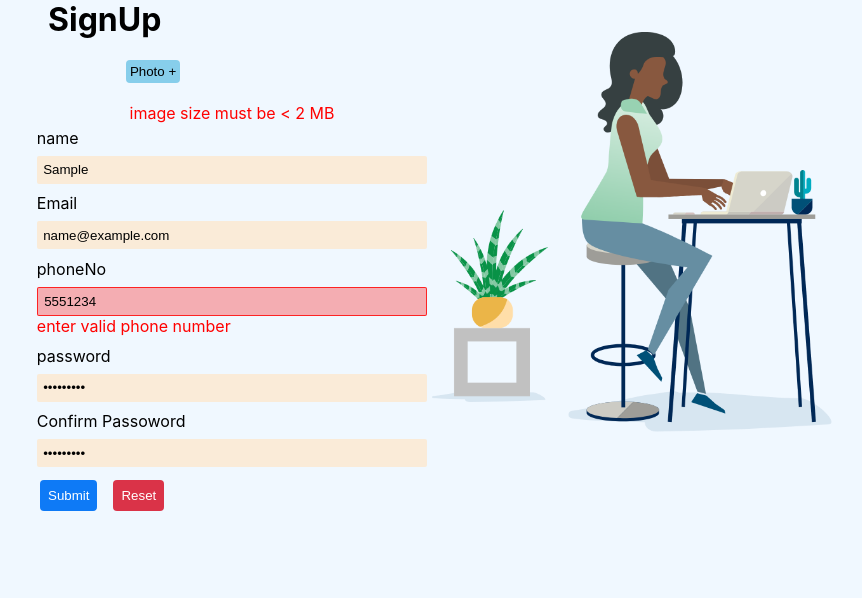
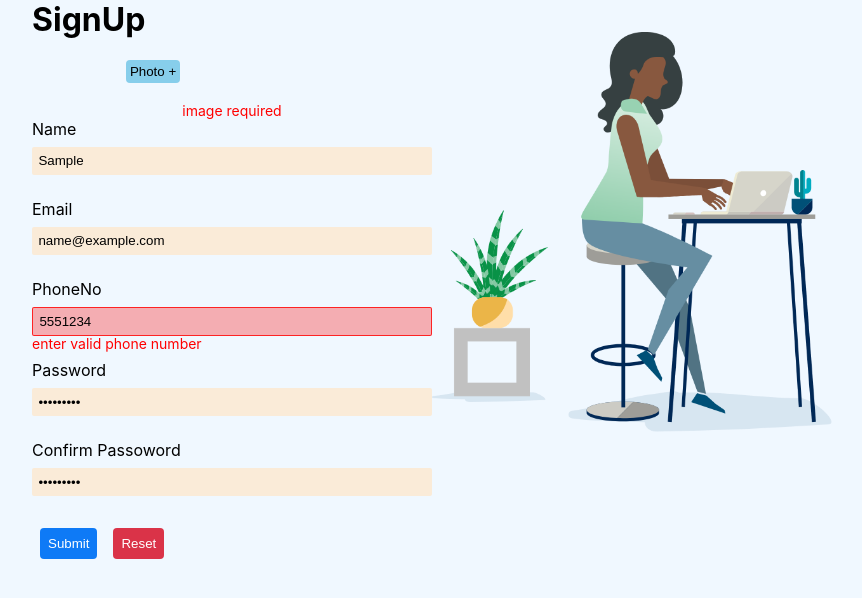
Before and after one commit to smeekas/react-practical8, a React (Create React App) app: page /signup in a window 1280 px wide. Both pictures are taken after typing "Sample", "name@example.com", "5551234", "Sample123", "Sample123" into the empty fields and a click on the button "Submit". Shown: the top 598 px of the page, without its empty margins (160-1022 px from the left). Built offline with nearby package versions, Linux system fonts and the light colour scheme.

Commit message:
fix: code cleanup

```diff
--- a/src/components/Form/Form.js
+++ b/src/components/Form/Form.js
@@ -21,17 +21,15 @@ const Form = () => {
       .required("phone number required"),
     pass: Yup.string()
       .min(3, "password must be atleast 15 character long ")
-      .required("Password i required"),
+      .required("Password  required"),
     confirmPass: Yup.string()
       .oneOf([Yup.ref("pass"), null], "Passwords must match")
       .required("confirm password required"),
-    photo: Yup.mixed().test(
-      "fileSize",
-      "image size must be < 2 MB",
-      (value) => {
+    photo: Yup.mixed()
+      .required("image required")
+      .test("fileSize", "image size must be < 2 MB", (value) => {
         return value && value.size <= 2000000;
-      }
-    ),
+      }),
   });
   const initialValues = {
     name: "",
@@ -81,7 +79,7 @@ const Form = () => {
         <section className={styles.filePicker}>
           <div className={styles.filePhoto}>
             <input
-              className={styles.filee}
+              // className={styles.fileInput}
               ref={inputFileRef}
               style={{ display: "none" }}
               type="file"
@@ -105,13 +103,13 @@ const Form = () => {
             )}
           </div>
           {formik.errors.photo && formik.touched.photo && (
-            <p className={styles.error}>{formik.errors.photo}</p>
+            <p className={styles.fileError}>{formik.errors.photo}</p>
           )}
         </section>
         <section>
           <InputField
             labelName="name"
-            labelValue="name"
+            labelValue="Name"
             inputType="text"
             onBlur={formik.handleBlur}
             onChange={formik.handleChange}
@@ -137,7 +135,7 @@ const Form = () => {
 
           <InputField
             labelName="phone"
-            labelValue="phoneNo"
+            labelValue="PhoneNo"
             inputType="tel"
             onBlur={formik.handleBlur}
             value={formik.values.phone}
@@ -150,7 +148,7 @@ const Form = () => {
 
           <InputField
             labelName="pass"
-            labelValue="password"
+            labelValue="Password"
             inputType="password"
             onBlur={formik.handleBlur}
             value={formik.values.pass}
--- a/src/components/Form/Form.module.css
+++ b/src/components/Form/Form.module.css
@@ -7,6 +7,8 @@ form {
   justify-content: center;
   align-items: center;
   flex-direction: column;
+  position: relative;
+  padding-bottom:1rem ;
 }
 
 .error {
@@ -20,15 +22,23 @@ form {
   align-items: center;
   padding: 4px;
 }
-.filee {
-  background-color: #d3001c;
+.fileInput {
+  /* background-color: #d3001c; */
 }
 .filePhoto {
   display: flex;
   flex-direction: row;
   width: 100%;
+
   justify-content: space-evenly;
 }
+.fileError {
+  color: red;
+  position: absolute;
+  font-size: 14px;
+  bottom: 0;
+}
+
 .photo {
   object-fit: cover;
   border-radius: 50%;
@@ -97,6 +107,3 @@ form {
   width: 5rem;
   height: 5rem;
 }
-.error {
-  color: red;
-}
--- a/src/components/Inputfield/InputField.module.css
+++ b/src/components/Inputfield/InputField.module.css
@@ -1,7 +1,10 @@
 .form-control {
   display: flex;
   flex-direction: column;
-  padding: 0.3rem;
+  /* padding: 0.8rem; */
+  padding-bottom: 1.5rem;
+  /* border: 2px solid green; */
+  position: relative;
 }
 .form-control label {
   padding-bottom: 0.5rem;
@@ -18,6 +21,9 @@
 }
 .error p {
   color: red;
+  position: absolute;
+  font-size: 14px;
+  bottom: 10%;
 }
 
 .error input {
--- a/src/pages/SignUp/SignUp.module.css
+++ b/src/pages/SignUp/SignUp.module.css
@@ -12,9 +12,7 @@
   justify-content: center;
   flex: 1;
 }
-.text {
-  margin-left: 1rem;
-}
+
 .img {
   margin-top: 2rem;
   width: 400px;
```
